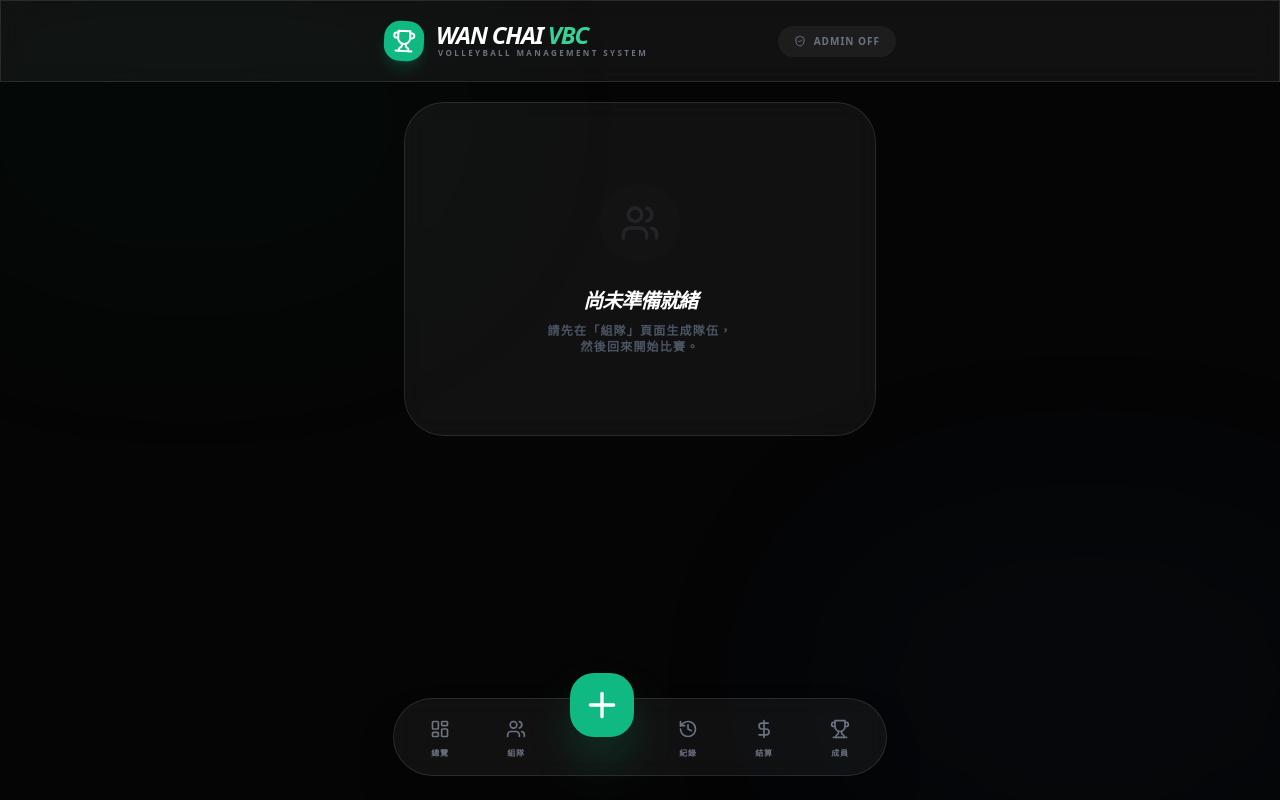
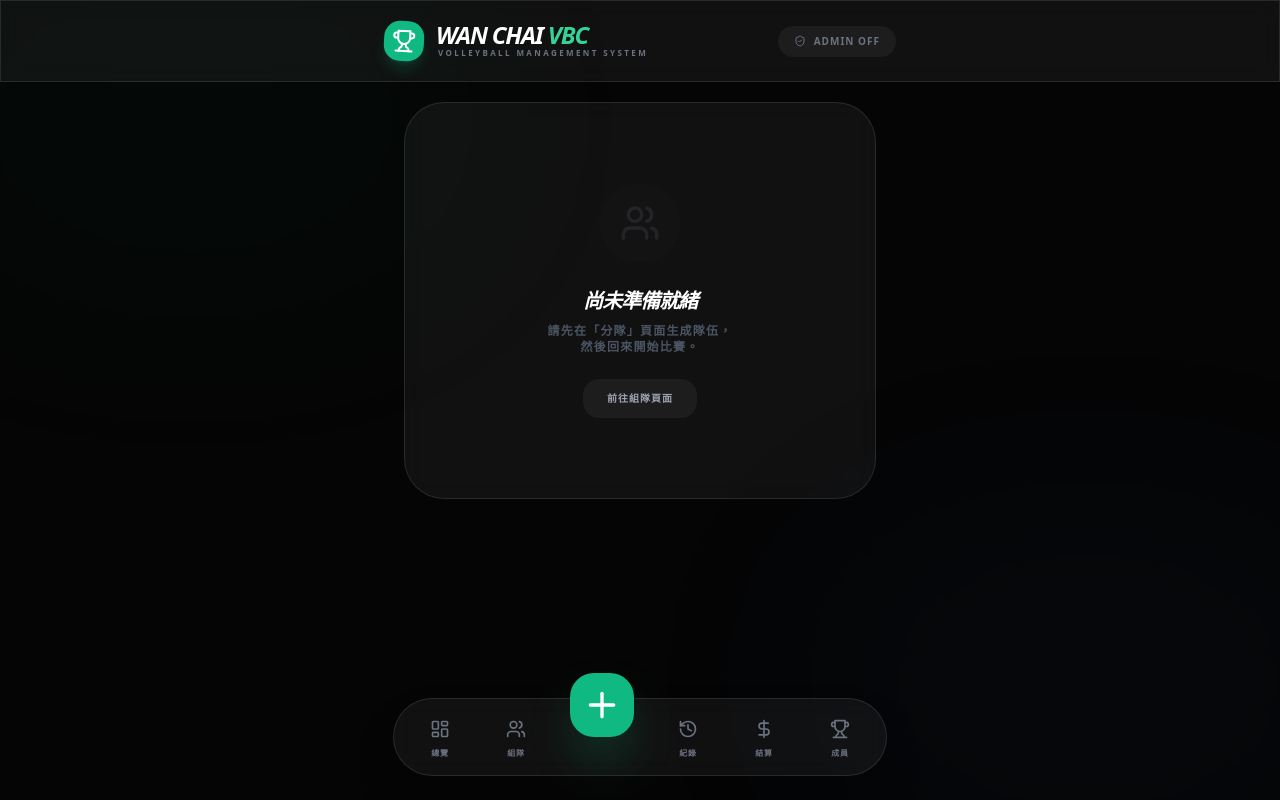
Before and after one commit to michaeltsz3817-ops/wan-chai-vbc, a React (Vite) app: page / in a window 1280 px wide. Both pictures are taken after a click on the button 602 px from the left and 700 px from the top of the page. Built offline with nearby package versions, Linux system fonts and the light colour scheme.

Commit message:
Persist 3-team rotation state in App.jsx

```diff
--- a/src/App.jsx
+++ b/src/App.jsx
@@ -28,6 +28,10 @@ function App() {
     });
 
     const [teams, setTeams] = useState([]);
+
+    // Session State (Persistent between tab switches)
+    const [gameStep, setGameStep] = useState(0);
+    const [g1WinnerIdx, setG1WinnerIdx] = useState(null);
 
     useEffect(() => {
         localStorage.setItem('vbc-players', JSON.stringify(players));
@@ -92,6 +96,8 @@ function App() {
     const resetTeams = () => {
         if (window.confirm('確定要解散目前的隊伍並重新抽籤嗎？')) {
             setTeams([]);
+            setGameStep(0);
+            setG1WinnerIdx(null);
             setActiveTab('teaming');
         }
     };
@@ -143,7 +149,15 @@ function App() {
 
                     {activeTab === 'play' && (
                         <motion.div key="play" initial={{ opacity: 0, scale: 0.9 }} animate={{ opacity: 1, scale: 1 }} exit={{ opacity: 0, scale: 1.1 }}>
-                            <MatchSession activeTeams={teams} onComplete={handleMatchComplete} onResetTeams={resetTeams} />
+                            <MatchSession
+                                activeTeams={teams}
+                                onComplete={handleMatchComplete}
+                                onResetTeams={resetTeams}
+                                gameStep={gameStep}
+                                setGameStep={setGameStep}
+                                g1WinnerIdx={g1WinnerIdx}
+                                setG1WinnerIdx={setG1WinnerIdx}
+                            />
                         </motion.div>
                     )}
 
--- a/src/components/MatchSession.jsx
+++ b/src/components/MatchSession.jsx
@@ -15,18 +15,24 @@ const PlayerIcon = ({ icon, name, className = "w-6 h-6" }) => {
     );
 };
 
-export default function MatchSession({ activeTeams, onComplete, onResetTeams }) {
+export default function MatchSession({
+    activeTeams,
+    onComplete,
+    onResetTeams,
+    gameStep,
+    setGameStep,
+    g1WinnerIdx,
+    setG1WinnerIdx
+}) {
     const [stake, setStake] = useState(10);
     const [winnerIndex, setWinnerIndex] = useState(null);
 
-    // Rotation State (Only for 3 teams)
-    const [gameStep, setGameStep] = useState(0); // 0, 1, 2
-    const [g1WinnerIdx, setG1WinnerIdx] = useState(null);
-
-    // Reset rotation if teams change length
+    // Reset rotation if teams change length (handled via props now)
     useEffect(() => {
-        setGameStep(0);
-        setG1WinnerIdx(null);
+        if (activeTeams.length !== 3) {
+            setGameStep(0);
+            setG1WinnerIdx(null);
+        }
         setWinnerIndex(null);
     }, [activeTeams.length]);
 
@@ -38,8 +44,14 @@ export default function MatchSession({ activeTeams, onComplete, onResetTeams })
                 </div>
                 <div className="space-y-2">
                     <p className="font-black italic text-xl tracking-tighter uppercase text-white">尚未準備就緒</p>
-                    <p className="text-xs font-bold text-gray-600 uppercase tracking-widest">請先在「組隊」頁面生成隊伍，<br />然後回來開始比賽。</p>
+                    <p className="text-xs font-bold text-gray-600 uppercase tracking-widest">請先在「分隊」頁面生成隊伍，<br />然後回來開始比賽。</p>
                 </div>
+                <button
+                    onClick={onResetTeams}
+                    className="px-6 py-3 bg-white/5 rounded-2xl text-[10px] font-black uppercase tracking-widest text-gray-400 hover:bg-white/10 transition-all"
+                >
+                    前往組隊頁面
+                </button>
             </div>
         );
     }
@@ -78,19 +90,19 @@ export default function MatchSession({ activeTeams, onComplete, onResetTeams })
 
         // Advance rotation if 3 teams
         if (isThreeTeam) {
-            if (gameStep === 0) setG1WinnerIdx(winnerIndex);
-
-            if (gameStep < 2) {
-                setGameStep(gameStep + 1);
-                setWinnerIndex(null);
+            if (gameStep === 0) {
+                setG1WinnerIdx(winnerIndex);
+                setGameStep(1);
+            } else if (gameStep === 1) {
+                setGameStep(2);
             } else {
                 // End of session, prompt reset or start over
                 if (window.confirm('三場循環賽已結束！是否重新開始新一輪循環？')) {
                     setGameStep(0);
                     setG1WinnerIdx(null);
-                    setWinnerIndex(null);
                 }
             }
+            setWinnerIndex(null);
         } else {
             setWinnerIndex(null);
         }
```
